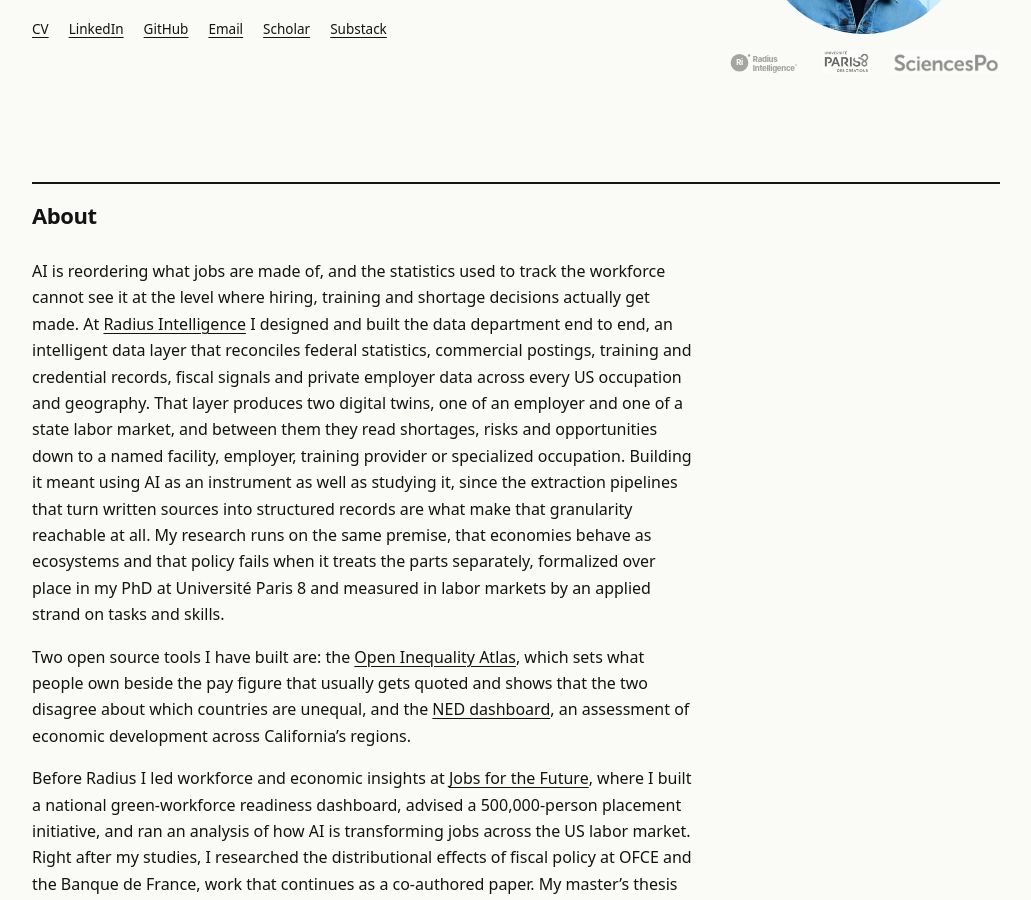
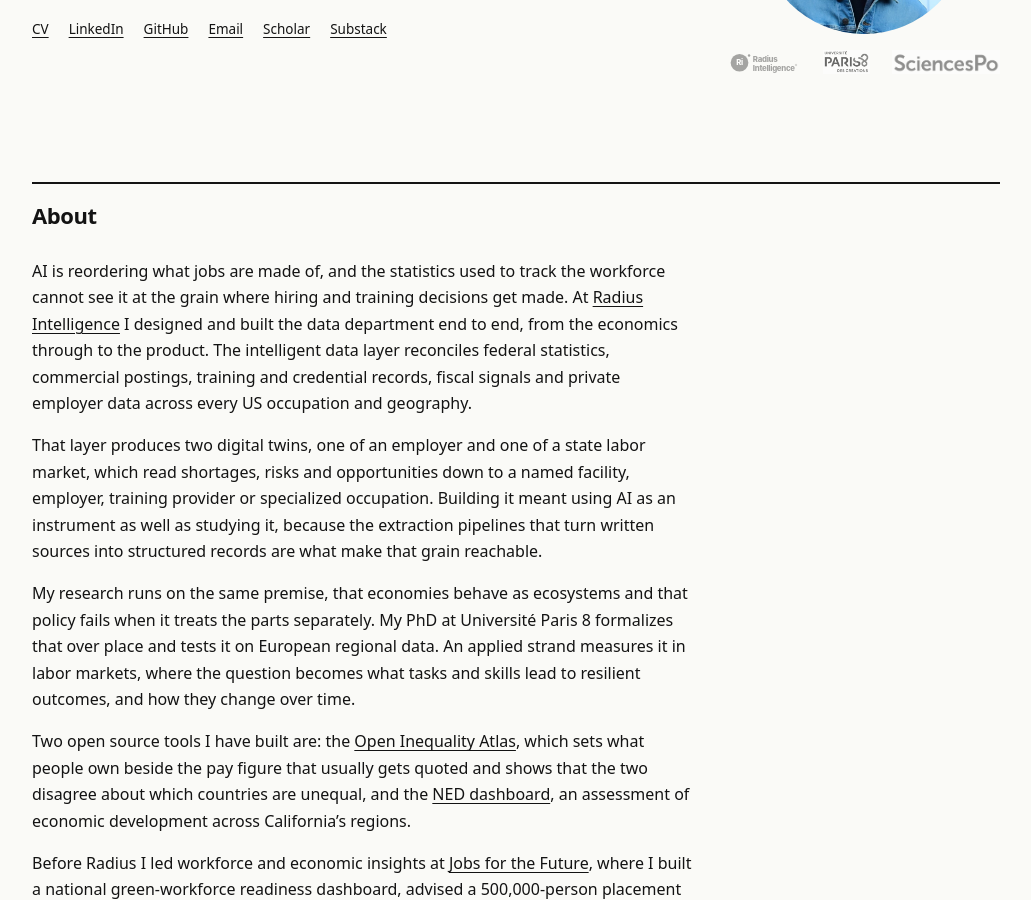
Before and after one commit to conway1521/conway1521.github.io, a Jekyll site: the page built from index.html, in a window 1280 px wide and 900 px high, scrolled down 308 px. Shown: the whole window, without its empty margins (124-1155 px from the left). Built offline with Jekyll 4.4.1, drawn with Linux system fonts in a browser that asks for light colours; some of the changed lines change nothing that is shown.

Commit message:
Break the About back into paragraphs and date the rest of the work
The About had collapsed into one 184-word block. It is six paragraphs
again, the longest 94 words: the premise and what I built at Radius,
what the layer produces and what building it took, the research, the two
open tools, the work before Radius, and the closing line. Same content,
shorter sentences, one idea per paragraph.

Eighteen of the nineteen nodes now carry a date. Only the wellbeing
explorer is undated, since it is the tool built from the thesis rather
than a piece of work with a date of its own.

```diff
--- a/assets/js/research-graph.js
+++ b/assets/js/research-graph.js
@@ -12,6 +12,7 @@
 
     sage: {
       x: 150, y: 480, k: 'pub', l: ['Wellbeing and', 'macroeconomics'], lx: 0, ly: 30, a: 'middle',
+      date: 'September 2020',
       title: 'Wellbeing and macroeconomics: a SAGE approach',
       plain: 'A standard macroeconomic model gives a household a choice between consuming and resting, and that is very nearly the whole of what it is allowed to want, which is why those models keep being surprised by what people do in a crisis. This one lets a household manage its means and its needs inside an economic system, embedded in a web of social relationships and rooted in a physical place, so that what people actually draw on when a shock arrives is inside the model rather than outside it. That changes both how a household responds when a shock arrives and what it would mean for that shock to have been absorbed, because a recovery that restores income while leaving the social fabric damaged is no longer scored as a full recovery.',
       abs: 'Standard macroeconomic models represent household welfare over consumption and leisure, which restricts the channels through which a shock can transmit and understates the persistence of its effects. This paper extends an incomplete-markets model of the Bewley type so that period utility carries arguments for social capital and place-based conditions directly, rather than admitting them through the budget constraint. Households save against idiosyncratic income risk while drawing wellbeing from consumption and from the social environment around them. The household problem is written so that the social terms can be switched off to recover the standard case exactly, which makes the contribution of each channel separable and measurable. The model is solved numerically and calibrated, and the resulting consumption and welfare responses to an income shock differ from the standard case in both magnitude and persistence. The implementation is released as a runnable notebook.',
@@ -28,6 +29,7 @@
 
     atlas: {
       x: 262, y: 508, k: 'tool', l: ['Open Inequality', 'Atlas'], lx: 17, ly: 2, a: 'start',
+      date: 'January 2026',
       title: 'Open Inequality Atlas',
       plain: 'The number people are given about inequality in their country is almost always the income Gini, because that is the one that gets published, and it measures what they are paid rather than what they own. The Atlas sets the two side by side and they disagree: a country can pay out more evenly than almost anywhere and still own more unevenly than Britain, with its bottom half taking a quarter of national income while owning less than nothing. Ownership is what determines whether somebody can buy a house or survive losing a job, so which of the two numbers a reader happens to have seen changes what they believe about where they live.',
       abs: 'Inequality is used as one word for several measurements that do not agree with each other, and the one usually quoted is income concentration, because that is what the World Bank publishes most often. The Atlas separates the measurements, states them on comparable ground and shows where they diverge, across ten series covering wealth, income, poverty, life expectancy and life satisfaction. Wealth is the half that is hardest to harmonize and least often quoted, and the series is assembled from the World Inequality Database, the ECB household survey, the Luxembourg Wealth Study, the US Survey of Consumer Finances and the Federal Reserve\u2019s Distributional Financial Accounts, which differ in unit of observation, imputation method, coverage and license. Reconciliation is explicit rather than silent, since every row carries a source-priority tag and a comparability tier, so a user can restrict the panel to the tier their question needs. A United States layer resolves to the commuting zone, holding credit, debt and delinquency against measures of opportunity. Every claim in the app is graded by the strength the evidence supports, and a chart that cannot be justified at that strength is not shipped.',
@@ -74,6 +76,7 @@
 
     p3: {
       x: 254, y: 296, k: 'wip', l: ['Pricing the', 'ladder'], lx: 0, ly: 28, a: 'middle',
+      date: 'September 2026',
       title: 'Pricing Europe’s regional ladder in wellbeing terms',
       plain: 'The second paper measured the ladder and this one prices it, which is the step that turns a description into something a finance ministry can argue about. Households in the model save against income risk and draw wellbeing both from consumption and from the social fabric around them, living under their own tier’s conditions inside their own country’s tax and transfer system, so comparing tiers gives a gap that can be split into how much is income, how much is exposure to risk, and how much is everything the income accounts miss. The same numbers price the slide, meaning the expected cost of the pandemic-era transitions the second paper observed, and they show how much of the ladder national transfers already flatten.',
       abs: 'This paper attaches a welfare price to the regional tiers identified in the preceding paper. A calibrated heterogeneous-agent model, carrying the wellbeing arguments developed in the SAGE framework, places households under their tier’s measured conditions within their own country’s tax and transfer system, saving against idiosyncratic income risk and drawing utility from consumption and from social capital. Welfare differences across tiers are reported in consumption-equivalent and in wellbeing units and decomposed into income level, income risk, and the social component. Applying the transition matrix from the second paper prices the expected welfare cost of observed pandemic-era downward moves, and comparing pre-tax and post-transfer outcomes measures how far national fiscal systems already compress the ladder. The model values measured positions and does not claim to explain how regions arrived at them.',
@@ -82,6 +85,7 @@
 
     ned: {
       x: 142, y: 212, k: 'tool', l: ['NED regional', 'dashboard'], lx: -17, ly: 2, a: 'end',
+      date: 'March 2023',
       title: 'NED dashboard: California regional analysis',
       plain: 'This is the three-pillar framework running on a real place, which is the test that matters, because a framework that cannot be populated with data that actually exists is not much of a framework. Rather than beginning from the indicators that happen to be collected and calling whatever they measure development, it begins from what regional actors say determines whether a household can get on and stay on, and then asks which of those can be measured well enough to compare one region against another.',
       abs: 'An interactive assessment tool covering California’s economic regions along dimensions selected to represent households’ enablers of equitable and durable development, rather than the standard growth and employment aggregates. Indicator selection proceeds from practitioner accounts, gathered from municipal government, community colleges, workforce boards and employers, and is then constrained to what is measurable at a consistent regional grain, which makes the gap between what practitioners identify as decisive and what the statistical system currently records an explicit output of the exercise.',
@@ -92,6 +96,7 @@
 
     facility: {
       x: 438, y: 398, k: 'wip', l: ['Facility hiring', 'profiles'], lx: -15, ly: 2, a: 'end',
+      date: 'June 2026',
       title: 'Workforce demand from a press release',
       plain: 'A new plant is announced with a headline headcount and a ribbon cutting, and the region then has to work out how many workers in which occupations arriving on what schedule, which the announcement does not say and which staffing statistics answer only for the mix that facilities of that type had yesterday. For a leading-edge facility that mix is wrong in ways that matter, so the profile has to be built rather than looked up, and it has to be built before the facility exists, which is the only moment at which anyone can still prepare.',
       abs: 'When a fab, a battery plant or a hospital expansion is announced, workforce boards need the occupational mix and the quarter-by-quarter ramp that the announced headcount implies, and no source publishes either. The estimator has three parts: a staffing template giving the occupational mix for a facility class, assembled from industry staffing matrices and sector workforce data; a ramp curve spreading employment across construction, tool installation and production on a characteristic schedule; and the product of the two against announced scale, which turns a dated announcement into a specific quarterly profile by occupation. Validation is out of sample against ten to fifteen completed buildouts whose realized employment is recovered from public county-industry data, scored on total employment at maturity and on timing, with the naive announced-jobs figure as the baseline to beat. Scoring announcement inflation itself, claimed against realized, is a useful result independently of the estimator.',
@@ -100,6 +105,7 @@
 
     coding: {
       x: 606, y: 128, k: 'wip', l: ['Occupational', 'coding'], lx: 0, ly: -24, a: 'middle',
+      date: 'May 2026',
       title: 'Occupational coding at the 8-digit frontier',
       plain: 'Employers name the same job a hundred ways, and nothing downstream works until those titles collapse onto one taxonomy, so there is no benchmark, no forecast and no comparison across employers until the collapsing is solved. Matching a title against a list of official titles gets you most of the way and then stops, and where it stops is not where people assume, so this establishes where the ceiling is and what has to replace the method once you are past it.',
       abs: 'Every labor dataset built from job titles must map unstructured strings onto an occupation code. At the 6-digit level this is close to solved. At the 8-digit level, where wage, task and mobility differences actually live, it is considerably harder, and the choice of method changes the resulting distribution. This paper benchmarks retrieval-based and classification-based approaches against the official 8-digit taxonomy, characterizing the ceiling on retrieval rather than asserting it, and evaluating classification on the residual where retrieval fails. The evaluation harness is public, which makes the comparison reproducible and the ceiling contestable.',
@@ -108,6 +114,7 @@
 
     taxonomy: {
       x: 708, y: 176, k: 'wip', l: ['Role', 'taxonomy'], lx: 17, ly: -8, a: 'start',
+      date: 'May 2026',
       title: 'A role taxonomy anchored to the federal codes',
       plain: 'The official codes are too coarse for what employers actually hire for, since one nurse code covers an ICU night nurse and a school nurse, while raw job titles are too fine to compare across employers. Private taxonomies solve the granularity by floating free of the government codes, which buys detail at the cost of ever reconciling with public statistics again. A role layer nested strictly inside the codes is the middle both sides miss, and it lets an employer’s own vocabulary join to public data without either side being distorted to fit the other.',
       abs: 'This paper constructs a role taxonomy of 3,939 roles as a strict refinement of the federal occupation codes, so that every role maps up to exactly one code and aggregation to published statistics remains exact. The discipline is a single rule: a distinction counts as a role only when it stays inside an 8-digit boundary and is meaningful within it, while anything that is really a level, a shift, a staffing arrangement or a specialty modifier is stored as a facet rather than promoted to a new occupation. Titles are stripped of facets, embedded, and clustered recursively with an abstention margin. Validation uses ground truth nobody else uses, since the official 8-digit splits are themselves known-correct partitions against which the clustering can be scored directly. The economic test is how much within-code wage variation is explained once workers are split into roles, where even a modest gain settles the question. Because the inputs are public, the taxonomy and its resolver ship as a public artifact.',
@@ -135,6 +142,7 @@
 
     moves: {
       x: 864, y: 344, k: 'wip', l: ['Do skills', 'predict moves'], lx: 17, ly: 2, a: 'start',
+      date: 'November 2025',
       title: 'Do skills predict moves?',
       plain: 'A whole industry now advises workers and workforce boards using similarity scores, telling a machinist that industrial maintenance is 98.5 percent similar and therefore a few months of retraining away. But similarity is a claim that a move is feasible, which is a different thing from a claim that anyone makes it, and if the scores are wrong then the advice built on them sends people toward jobs they will not get and sends public money after them. Checking is cheap, the data is public, and nobody appears to have done it at scale.',
       abs: 'Skill-similarity scores derived from occupational skill, knowledge and activity profiles are widely used as though a high score were evidence of realized mobility, when the score is a hypothesis about feasibility. This paper estimates a gravity model of observed occupational flows on public microdata and reads off the elasticity of moves to skill similarity, holding occupation size, wage differentials and geography constant, with licensing at the destination entered directly. It then tests whether the similarity thresholds the field uses to define transition tiers correspond to where observed flows actually break.',
@@ -164,6 +172,7 @@
 
     shortage: {
       x: 604, y: 470, k: 'wip', l: ['Shortage', 'arithmetic'], lx: -17, ly: 2, a: 'end',
+      date: 'August 2025',
       title: 'Shortage arithmetic',
       plain: 'Headline shortage figures subtract the supply of one occupation from the demand for that same occupation, as though every unfilled role had to be filled by somebody already trained for exactly it. But employers are buying output rather than credentials, and a good deal of any gap is absorbed by workers moving in from nearby occupations. Ignoring that margin overstates the shortage, the correction turns out to be large, and grading licensing back in on top of it produces a number a workforce board can actually act on.',
       abs: 'Occupational shortage estimates subtract the supply of an occupation from the demand for that same occupation, which implicitly assumes zero substitution. Because demand is for output rather than for credentials, employers substitute across near occupations, and ignoring that margin overstates the shortage materially. This paper recomputes the gap by subtracting, tier by tier of skill adjacency, the workers who can actually fill it, weighting each tier by observed transition rates and then re-restricting by licensing barriers at the destination. The correction reduces estimated gaps by 15 to 20 percent. The approach is arithmetic rather than equilibrium modeling, and any workforce board can apply and audit it.',
--- a/index.html
+++ b/index.html
@@ -40,7 +40,11 @@ title: null
     </div>
 
     <div class="prose prose--lg">
-      <p>AI is reordering what jobs are made of, and the statistics used to track the workforce cannot see it at the level where hiring, training and shortage decisions actually get made. At <a href="https://ri-labs.com" target="_blank" rel="noopener">Radius Intelligence</a> I designed and built the data department end to end, an intelligent data layer that reconciles federal statistics, commercial postings, training and credential records, fiscal signals and private employer data across every US occupation and geography. That layer produces two digital twins, one of an employer and one of a state labor market, and between them they read shortages, risks and opportunities down to a named facility, employer, training provider or specialized occupation. Building it meant using AI as an instrument as well as studying it, since the extraction pipelines that turn written sources into structured records are what make that granularity reachable at all. My research runs on the same premise, that economies behave as ecosystems and that policy fails when it treats the parts separately, formalized over place in my PhD at Universit&eacute; Paris 8 and measured in labor markets by an applied strand on tasks and skills.</p>
+      <p>AI is reordering what jobs are made of, and the statistics used to track the workforce cannot see it at the grain where hiring and training decisions get made. At <a href="https://ri-labs.com" target="_blank" rel="noopener">Radius Intelligence</a> I designed and built the data department end to end, from the economics through to the product. The intelligent data layer reconciles federal statistics, commercial postings, training and credential records, fiscal signals and private employer data across every US occupation and geography.</p>
+
+      <p>That layer produces two digital twins, one of an employer and one of a state labor market, which read shortages, risks and opportunities down to a named facility, employer, training provider or specialized occupation. Building it meant using AI as an instrument as well as studying it, because the extraction pipelines that turn written sources into structured records are what make that grain reachable.</p>
+
+      <p>My research runs on the same premise, that economies behave as ecosystems and that policy fails when it treats the parts separately. My PhD at Universit&eacute; Paris 8 formalizes that over place and tests it on European regional data. An applied strand measures it in labor markets, where the question becomes what tasks and skills lead to resilient outcomes, and how they change over time.</p>
 
       <p>Two open source tools I have built are: the <a href="https://conway1521.github.io/open-inequality-atlas/" target="_blank" rel="noopener">Open Inequality Atlas</a>, which sets what people own beside the pay figure that usually gets quoted and shows that the two disagree about which countries are unequal, and the <a href="https://ned-dashboard.onrender.com" target="_blank" rel="noopener">NED dashboard</a>, an assessment of economic development across California&rsquo;s regions.</p>
 
```
